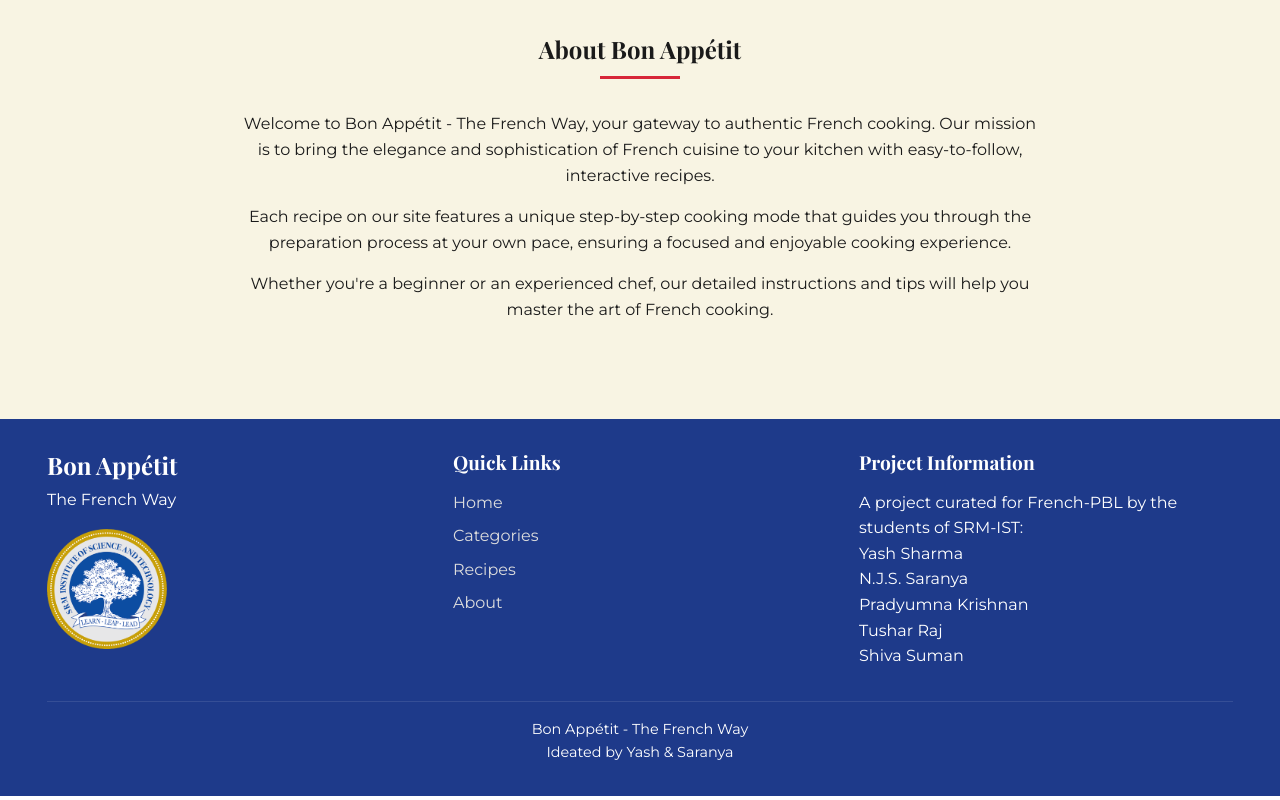
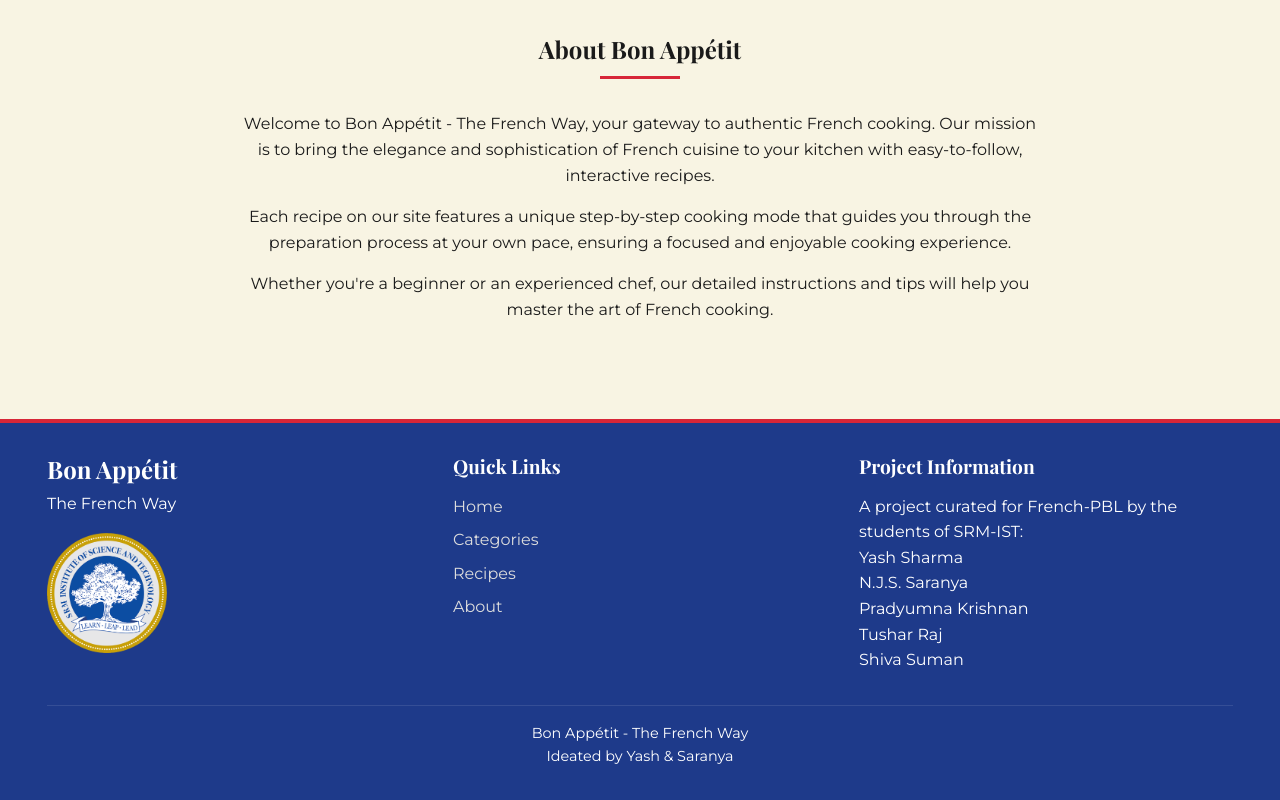
Before and after one commit to yashvvrn/french-recipe-book, a plain HTML site: page index.html in a window 1280 px wide. Shown: the part 1693-2493 px from the top of the page. Drawn offline with nearby package versions, Linux system fonts and the light colour scheme.

```diff
--- a/css/styles.css
+++ b/css/styles.css
@@ -625,7 +625,8 @@ footer {
     color: white;
     padding: 2rem 0;
     width: 100%;
-    margin-top: auto; /* This helps push the footer to the bottom */
+    margin-top: auto;
+    border-top: 4px solid #D72638; /* This helps push the footer to the bottom */
 }
 
 .footer-content {
```
Also changed, not shown: 1 other file.
